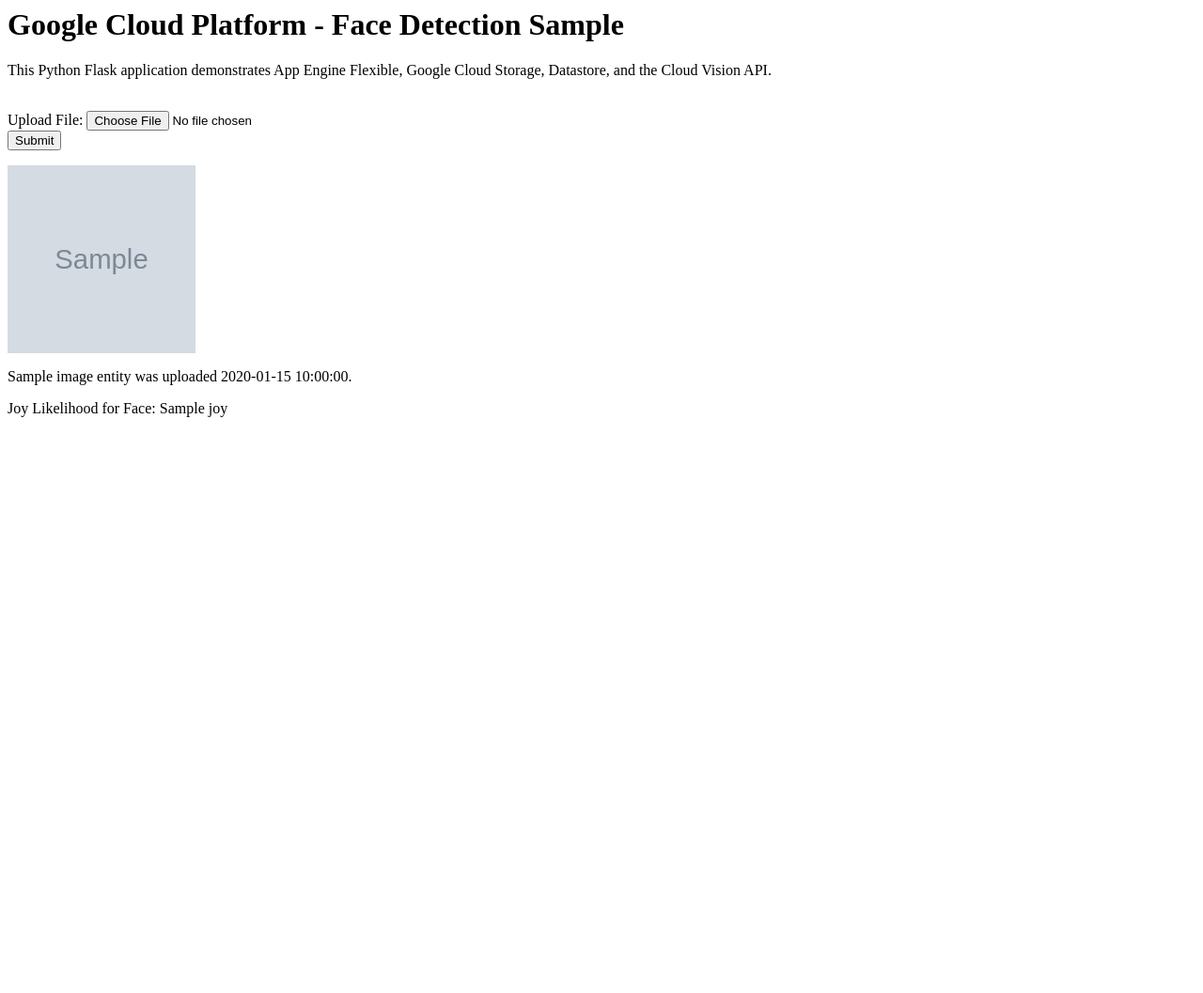
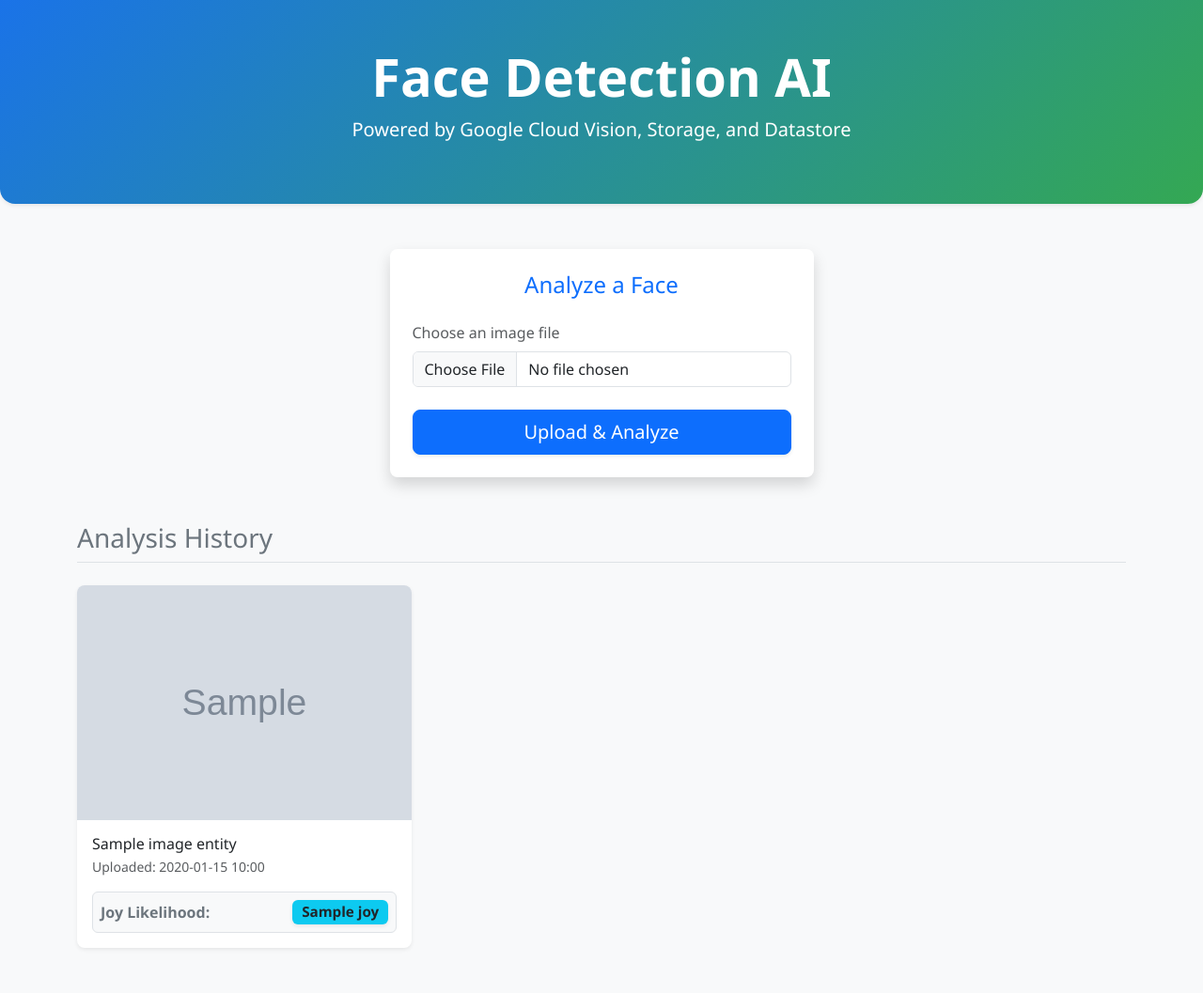
Before and after one commit to moonpy-a11y/sentimentAnalysis-with-Python-FlaskApp, a Flask app: template templates/homepage.html in a window 1280 px wide. Shown: the whole page at 94% size. Before the commit the page ends 444 px from the top, so only its background shows below. Run offline with Flask 2, Linux system fonts and the light colour scheme; the template is opened without the code that fills it: most values are stand-ins (such as "Sample title", 1, 10 or a date in 2020); grey boxes marked "Sample" are stand-in pictures.

Commit message:
feat: enhance frontend UI with Bootstrap 5

```diff
--- a/templates/homepage.html
+++ b/templates/homepage.html
@@ -1,36 +1,75 @@
-<!--
- Copyright 2021 Google LLC
+<!DOCTYPE html>
+<html lang="en">
+<head>
+    <meta charset="UTF-8">
+    <meta name="viewport" content="width=device-width, initial-scale=1.0">
+    <title>Face Detection AI</title>
+    <link href="https://cdn.jsdelivr.net/npm/bootstrap@5.3.0/dist/css/bootstrap.min.css" rel="stylesheet">
+    <style>
+        body { background-color: #f8f9fa; font-family: 'Segoe UI', Tahoma, Geneva, Verdana, sans-serif; }
+        .hero-section { background: linear-gradient(135deg, #1a73e8, #34a853); color: white; padding: 3rem 1rem; border-radius: 0 0 1rem 1rem; margin-bottom: 3rem; }
+        .image-card img { object-fit: cover; height: 250px; width: 100%; border-top-left-radius: 0.5rem; border-top-right-radius: 0.5rem; }
+        .card { border-radius: 0.5rem; transition: transform 0.2s; }
+        .card:hover { transform: translateY(-5px); }
+        .joy-badge { font-size: 0.95rem; }
+    </style>
+</head>
+<body>
 
- Licensed under the Apache License, Version 2.0 (the "License");
- you may not use this file except in compliance with the License.
- You may obtain a copy of the License at
+    <div class="container-fluid p-0">
+        <div class="hero-section text-center shadow-sm">
+            <h1 class="display-4 fw-bold">Face Detection AI</h1>
+            <p class="lead">Powered by Google Cloud Vision, Storage, and Datastore</p>
+        </div>
+    </div>
 
-      http://www.apache.org/licenses/LICENSE-2.0
+    <div class="container pb-5">
+        <div class="row justify-content-center mb-5">
+            <div class="col-md-6 col-lg-5">
+                <div class="card shadow border-0">
+                    <div class="card-body p-4">
+                        <h4 class="card-title text-center mb-4 text-primary">Analyze a Face</h4>
+                        <form action="upload_photo" method="POST" enctype="multipart/form-data">
+                            <div class="mb-3">
+                                <label for="fileUpload" class="form-label text-muted">Choose an image file</label>
+                                <input class="form-control" type="file" id="fileUpload" name="file" required>
+                            </div>
+                            <div class="d-grid mt-4">
+                                <button type="submit" name="submit" class="btn btn-primary btn-lg shadow-sm">Upload & Analyze</button>
+                            </div>
+                        </form>
+                    </div>
+                </div>
+            </div>
+        </div>
 
- Unless required by applicable law or agreed to in writing, software
- distributed under the License is distributed on an "AS IS" BASIS,
- WITHOUT WARRANTIES OR CONDITIONS OF ANY KIND, either express or implied.
- See the License for the specific language governing permissions and
- limitations under the License.
--->
+        <h3 class="mb-4 text-secondary border-bottom pb-2">Analysis History</h3>
+        <div class="row row-cols-1 row-cols-md-2 row-cols-lg-3 g-4">
 
-<h1>Google Cloud Platform - Face Detection Sample</h1>
+            {% for image_entity in image_entities %}
+            <div class="col">
+                <div class="card h-100 shadow-sm border-0 image-card">
+                    <img src="{{image_entity['image_public_url']}}" alt="Analyzed Face">
+                    <div class="card-body d-flex flex-column">
+                        <h6 class="text-truncate text-dark mb-1" title="{{image_entity['blob_name']}}">{{image_entity['blob_name']}}</h6>
+                        <p class="card-text text-muted small mb-3">Uploaded: {{image_entity['timestamp'].strftime('%Y-%m-%d %H:%M') if image_entity['timestamp'] else image_entity['timestamp']}}</p>
 
-<p>This Python Flask application demonstrates App Engine Flexible, Google Cloud
-Storage, Datastore, and the Cloud Vision API.</p>
+                        <div class="mt-auto d-flex justify-content-between align-items-center p-2 bg-light rounded border">
+                            <span class="text-secondary fw-semibold">Joy Likelihood:</span>
+                            <span class="badge bg-info text-dark joy-badge shadow-sm">{{image_entity['joy']}}</span>
+                        </div>
+                    </div>
+                </div>
+            </div>
+            {% else %}
+            <div class="col-12 text-center text-muted mt-5">
+                <p class="fs-5">No images analyzed yet. Upload one above to get started!</p>
+            </div>
+            {% endfor %}
 
-<br>
+        </div>
+    </div>
 
-<html>
-  <body>
-    <form action="upload_photo" method="POST" enctype="multipart/form-data">
-      Upload File: <input type="file" name="file"><br>
-      <input type="submit" name="submit" value="Submit">
-    </form>
-    {% for image_entity in image_entities %}
-      <img src="{{image_entity['image_public_url']}}" width=200 height=200>
-      <p>{{image_entity['blob_name']}} was uploaded {{image_entity['timestamp']}}.</p>
-      <p>Joy Likelihood for Face: {{image_entity['joy']}}</p>
-    {% endfor %}
-  </body>
+    <script src="https://cdn.jsdelivr.net/npm/bootstrap@5.3.0/dist/js/bootstrap.bundle.min.js"></script>
+</body>
 </html>
```
